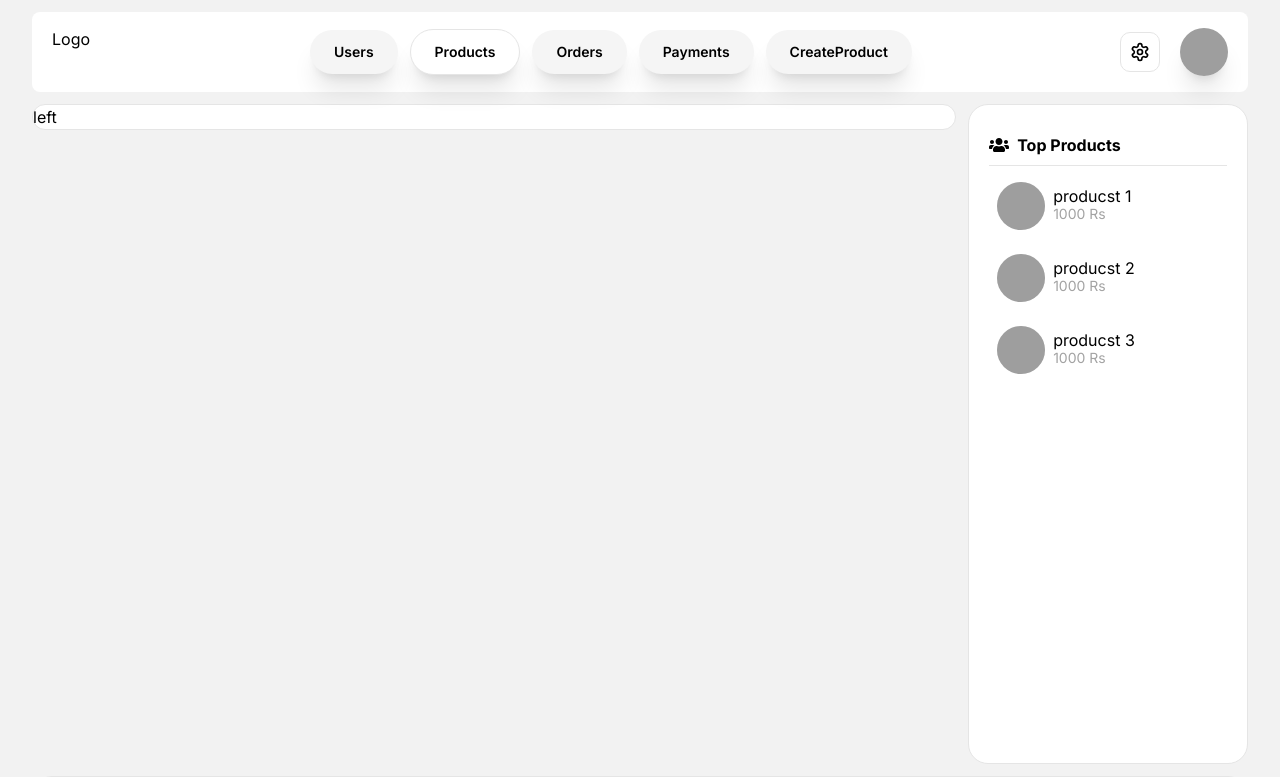
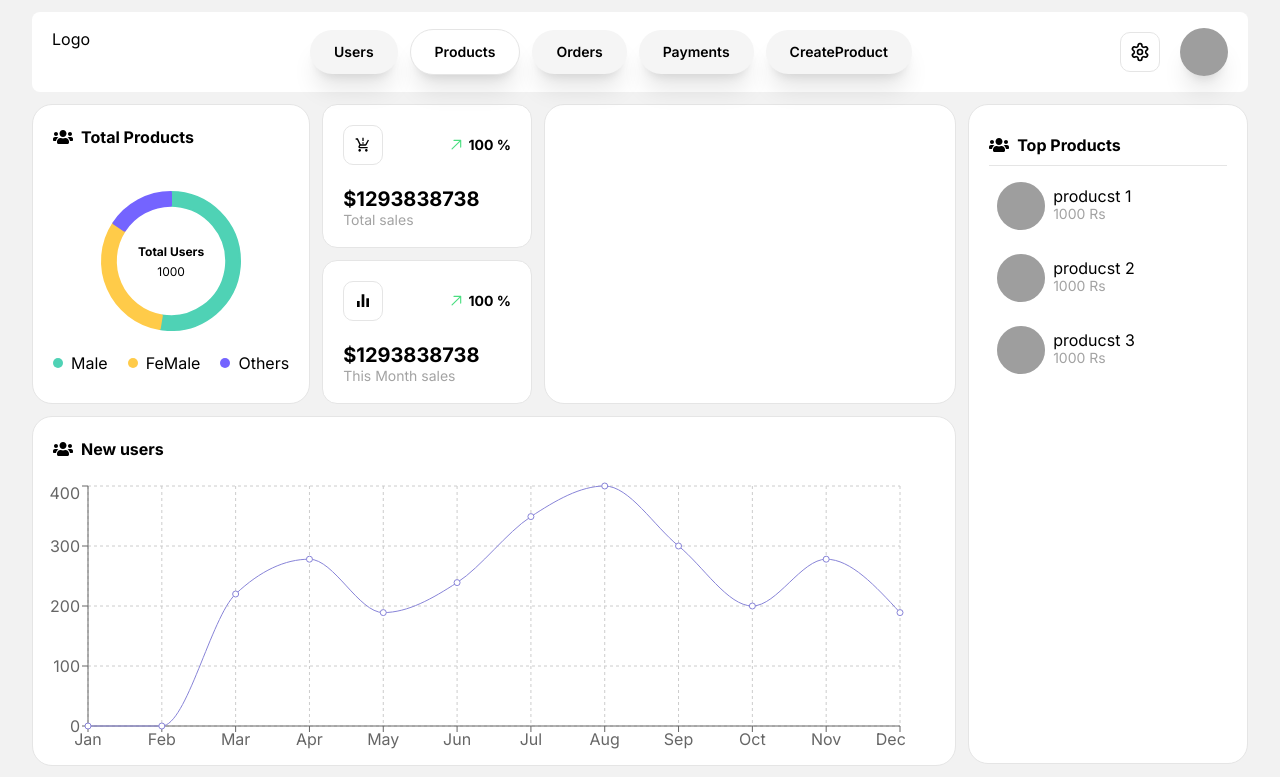
Before and after one commit to karthi200125/DashBoard-Ecom, a Next.js app: page /dashboard/products in a window 1280 px wide. Shown: the top 777 px of the page. Built offline with nearby package versions, Linux system fonts and the light colour scheme; grey boxes are pictures that could not be loaded.

Commit message:
complete products design compllete only one box pending

```diff
--- /dev/null
+++ b/src/app/dashboard/products/ProductMainChart.tsx
@@ -0,0 +1,49 @@
+'use client'
+
+import React from 'react'
+import { FaUsers } from 'react-icons/fa';
+import { LineChart, Line, XAxis, YAxis, CartesianGrid, Tooltip, Legend, ResponsiveContainer } from 'recharts';
+
+const ProductMainChart = () => {
+
+    const data = [
+        { month: 'Jan', users: 0 },
+        { month: 'Feb', users: 0 },
+        { month: 'Mar', users: 220 },
+        { month: 'Apr', users: 278 },
+        { month: 'May', users: 189 },
+        { month: 'Jun', users: 239 },
+        { month: 'Jul', users: 349 },
+        { month: 'Aug', users: 400 },
+        { month: 'Sep', users: 300 },
+        { month: 'Oct', users: 200 },
+        { month: 'Nov', users: 278 },
+        { month: 'Dec', users: 189 },
+    ];
+
+    return (
+        <div className='p-5'>
+            <div className='flex flex-row items-center gap-2'>
+                <FaUsers size={20} />
+                <h1 className='font-bold text-md'>New users</h1>
+            </div>
+
+            <div className='w-full h-[280px] mt-5 ml-[-30px]'>
+                <ResponsiveContainer width="100%" height="100%" >
+                    <LineChart data={data} >
+                        <CartesianGrid strokeDasharray="3 3" />
+                        <XAxis dataKey="month" />
+                        <YAxis />
+                        <Tooltip />
+                        {/* <Legend /> */}
+                        <Line type="monotone" dataKey="users" stroke="#8884d8" activeDot={{ r: 8 }} />
+                    </LineChart>
+                </ResponsiveContainer>
+            </div>
+
+
+        </div>
+    )
+}
+
+export default ProductMainChart
--- /dev/null
+++ b/src/app/dashboard/products/SaleCards.tsx
@@ -0,0 +1,47 @@
+import Icon from '@/app/_components/Icon'
+import React from 'react'
+import { GoArrowUpRight } from "react-icons/go";
+import { MdOutlineProductionQuantityLimits } from "react-icons/md";
+import { RiBarChartFill } from "react-icons/ri";
+
+const SaleCards = () => {
+
+    const slaecards = [
+        {
+            id: '1',
+            icon: <MdOutlineProductionQuantityLimits />,
+            sale: "",
+            value: "",
+            texts: "Total sales"
+        },
+        {
+            id: '2',
+            icon: <RiBarChartFill />,
+            sale: "",
+            value: "",
+            texts: "This Month sales"
+        }
+    ]
+
+    return (
+        <div className='w-[500px] h-full flex flex-col gap-3'>
+            {slaecards?.map((sc) => (
+                <div key={sc?.id} className='flex-1 border bg-white rounded-[15px] p-5 flex flex-col justify-between'>
+                    <div className='flex flex-row justify-between '>
+                        <Icon icon={sc?.icon} tooltip='Sales' />
+                        <div className='flex flex-row gap-1 items-center'>
+                            <GoArrowUpRight className='text-green-400 font-bold text-lg' />
+                            <h1 className='font-bold text-sm'>100 %</h1>
+                        </div>
+                    </div>
+                    <div>
+                        <h1 className='font-bold text-xl'>$1293838738</h1>
+                        <h2 className='text-sm text-neutral-400 leading-none'>{sc?.texts}</h2>
+                    </div>
+                </div>
+            ))}
+        </div>
+    )
+}
+
+export default SaleCards
--- /dev/null
+++ b/src/app/dashboard/products/TotalProducts.tsx
@@ -0,0 +1,67 @@
+'use client'
+
+import React from 'react'
+import { FaUsers } from 'react-icons/fa'
+import {
+    Chart as ChartJs,
+    Tooltip,
+    ArcElement,
+    Legend,
+} from 'chart.js'
+import { Doughnut } from 'react-chartjs-2'
+
+ChartJs.register(
+    ArcElement,
+    Tooltip,
+    Legend
+);
+
+const TotalProducts = () => {
+
+    const data = {
+        datasets: [{
+            data: [10, 6, 3],
+            backgroundColor: ["#4FD2B5", "#FFCB49", "#7464FF"],
+            borderColor: ["#4FD2B5", "#FFCB49", "#7464FF"],
+            cutout: '80%'
+        }]
+    };
+
+    const total = "1000"
+
+    return (
+        <div className='w-[280px] border bg-white rounded-[20px] p-5 h-full'>
+            <div className='flex flex-row items-center gap-2'>
+                <FaUsers size={20} />
+                <h1 className='font-bold text-md'>Total Products</h1>
+            </div>
+
+            <div className='w-full h-full flex items-center justify-center flex-col gap-5'>
+                <div className="w-[150px] h-[150px] relative">
+                    <Doughnut data={data} />
+                    <div className="absolute inset-0 flex flex-col gap-2 items-center justify-center leading-none text-center mt-3">
+                        <h1 className="text-[12px] font-bold">Total Users</h1>
+                        <p className="text-[12px] ">{total}</p>
+                    </div>
+                </div>
+                <div className='flex flex-row gap-5 w-full items-center justify-center'>
+                    <div className='flex flex-row gap-2 items-center'>
+                        <span className='w-[10px] h-[10px] rounded-full bg-[#4FD2B5]'></span>
+                        <h1>Male</h1>
+                    </div>
+                    <div className='flex flex-row gap-2 items-center'>
+                        <span className='w-[10px] h-[10px] rounded-full bg-[#FFCB49]'></span>
+                        <h1>FeMale</h1>
+                    </div>
+                    <div className='flex flex-row gap-2 items-center'>
+                        <span className='w-[10px] h-[10px] rounded-full bg-[#7464FF]'></span>
+                        <h1>Others</h1>
+                    </div>
+
+                </div>
+            </div>
+        </div>
+    )
+}
+
+export default TotalProducts
--- a/src/app/dashboard/products/page.tsx
+++ b/src/app/dashboard/products/page.tsx
@@ -1,6 +1,9 @@
 import TopList from "@/app/_components/TopList"
 import { FaUsers } from "react-icons/fa"
 import ProductTable from "./ProductTable"
+import TotalProducts from "./TotalProducts"
+import SaleCards from "./SaleCards"
+import ProductMainChart from "./ProductMainChart"
 
 export const productsdata = [
     {
@@ -9,7 +12,7 @@ export const productsdata = [
         proName: "producst 1",
         orderedCounts: [],
         proPrice: "1000",
-        createdAt:"may-10-2020"
+        createdAt: "may-10-2020"
     },
     {
         id: 2,
@@ -17,7 +20,7 @@ export const productsdata = [
         proName: "producst 2",
         orderedCounts: [],
         proPrice: "1000",
-        createdAt:"may-10-2020"
+        createdAt: "may-10-2020"
     },
     {
         id: 3,
@@ -25,7 +28,7 @@ export const productsdata = [
         proName: "producst 3",
         orderedCounts: [],
         proPrice: "1000",
-        createdAt:"may-10-2020"
+        createdAt: "may-10-2020"
     },
 ]
 
@@ -34,8 +37,17 @@ const Products = () => {
     return (
         <div className="w-full h-full flex flex-col gap-3">
             <div className="flex flex-row gap-3">
-                <div className="border bg-white rounded-[20px] w-[76%] h-full">
-                    left
+                <div className="w-[76%] h-full flex flex-col gap-3">
+                    <div className="flex flex-row items-center h-[300px] w-full gap-3">
+                        <TotalProducts />
+                        <SaleCards />
+                        <div className="w-full border bg-white rounded-[20px] p-5 h-full">
+
+                        </div>
+                    </div>
+                    <div className="border rounded-[20px] bg-white h-[350px]">
+                        <ProductMainChart />
+                    </div>
                 </div>
                 <div className="bg-white border rounded-[20px] w-[23%] p-5 h-[660px] overflow-y-hidden">
                     <TopList title="Top Products" icon={<FaUsers size={20} />} data={productsdata} route="products" />
```
